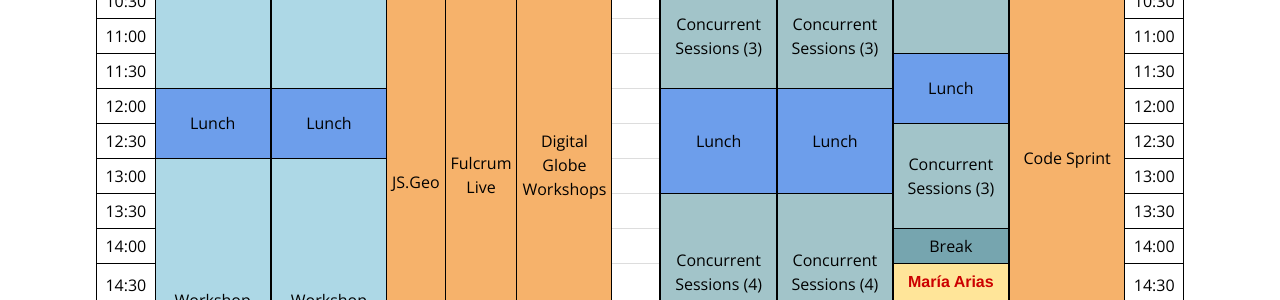
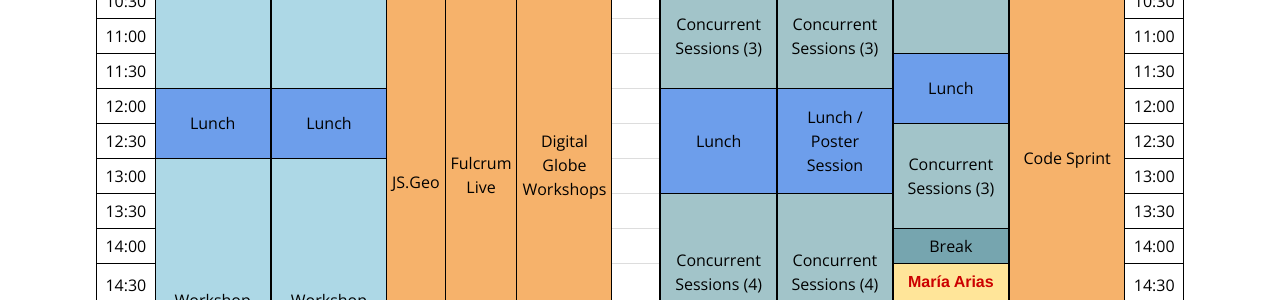
Before and after one commit to AvidGeo/foss4g2017-dev, a Jekyll site: the page built from program/index.html, in a window 1280 px wide and 900 px high, scrolled down 1372 px. Shown: the part 154-454 px from the top of the window. Built offline with Jekyll 4.4.1, drawn with Linux system fonts in a browser that asks for light colours.

Commit message:
add poster session

```diff
--- a/program/index.html
+++ b/program/index.html
@@ -45,7 +45,7 @@ image:
             <tr height="30"><td class="bottom left">10:30</td><td></td><td class="bottom leftb session" rowspan="3">Concurrent Sessions (3)</td><td class="bottom leftb rightb session" rowspan="3">Concurrent Sessions (3)</td><td class="bottom right">10:30</td></tr>
             <tr height="30"><td class="bottom left">11:00</td><td></td><td class="bottom right">11:00</td></tr>
             <tr height="30"><td class="bottom left">11:30</td><td></td><td class="bottom lunch" rowspan="2">Lunch</td><td class="bottom right">11:30</td></tr>
-            <tr height="30"><td class="bottom left">12:00</td><td class="bottom left rightb lunch" rowspan="2">Lunch</td><td class="bottom right lunch" rowspan="2">Lunch</td><td></td><td class="bottom leftb rightb lunch" rowspan="3">Lunch</td><td class="bottom rightb lunch" rowspan="3">Lunch</td><td class="bottom right">12:00</td></tr>
+            <tr height="30"><td class="bottom left">12:00</td><td class="bottom left rightb lunch" rowspan="2">Lunch</td><td class="bottom right lunch" rowspan="2">Lunch</td><td></td><td class="bottom leftb rightb lunch" rowspan="3">Lunch</td><td class="bottom rightb lunch" rowspan="3">Lunch / Poster Session</td><td class="bottom right">12:00</td></tr>
             <tr height="30"><td class="bottom left">12:30</td><td></td><td class="bottom session" rowspan="3">Concurrent Sessions (3)</td><td class="bottom right">12:30</td></tr>
             <tr height="30"><td class="bottom left">13:00</td><td class="top bottom left rightb workshop" rowspan="8">Workshop Session 1-2</td><td class="top bottom right workshop" rowspan="8">Workshop Session 2-2</td><td></td><td class="bottom right">13:00</td></tr>
             <tr height="30"><td class="bottom left">13:30</td><td></td><td class="leftb bottom rightb session" rowspan="4">Concurrent Sessions (4)</td><td class="bottom rightb session" rowspan="4">Concurrent Sessions (4)</td><td class="bottom right">13:30</td></tr>
```
